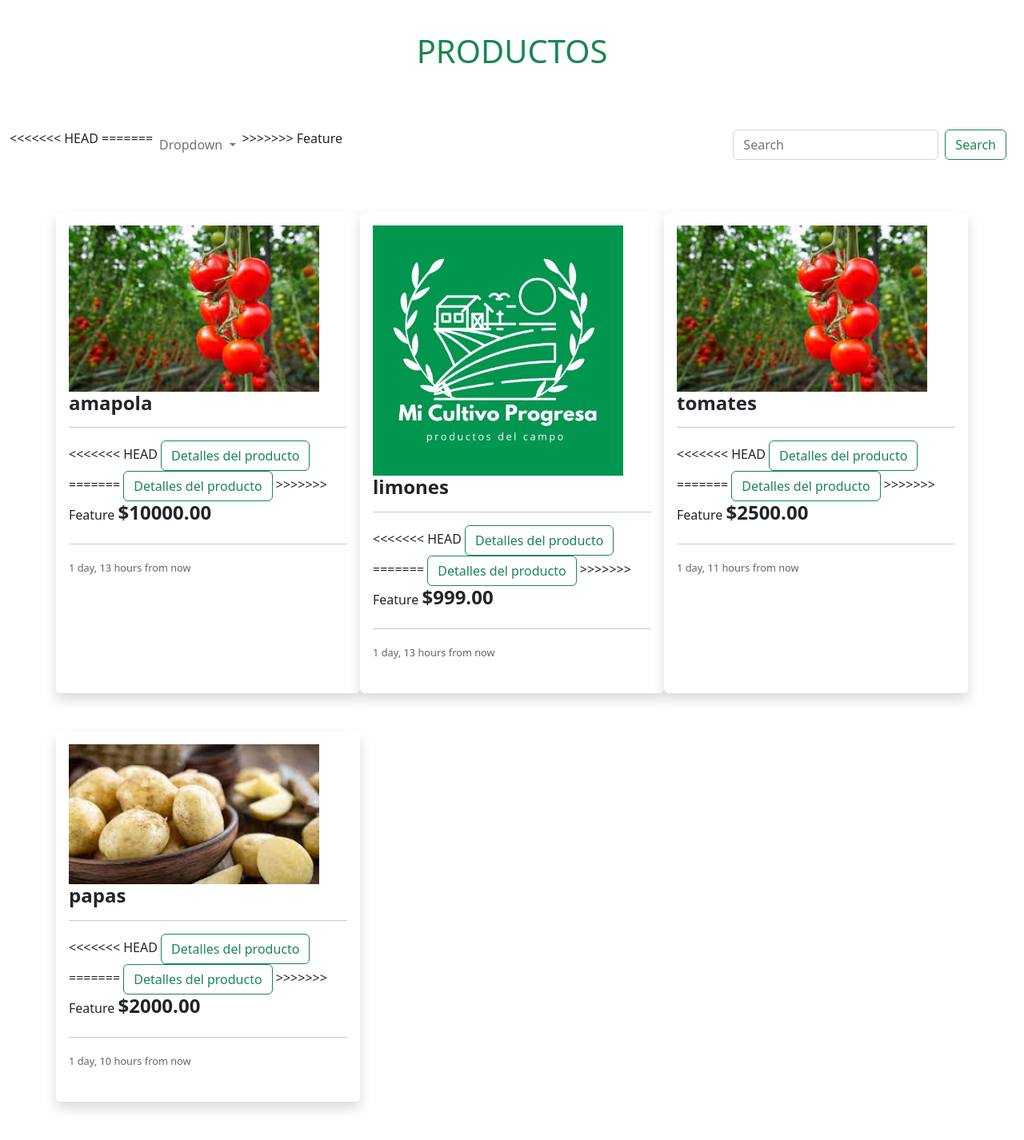
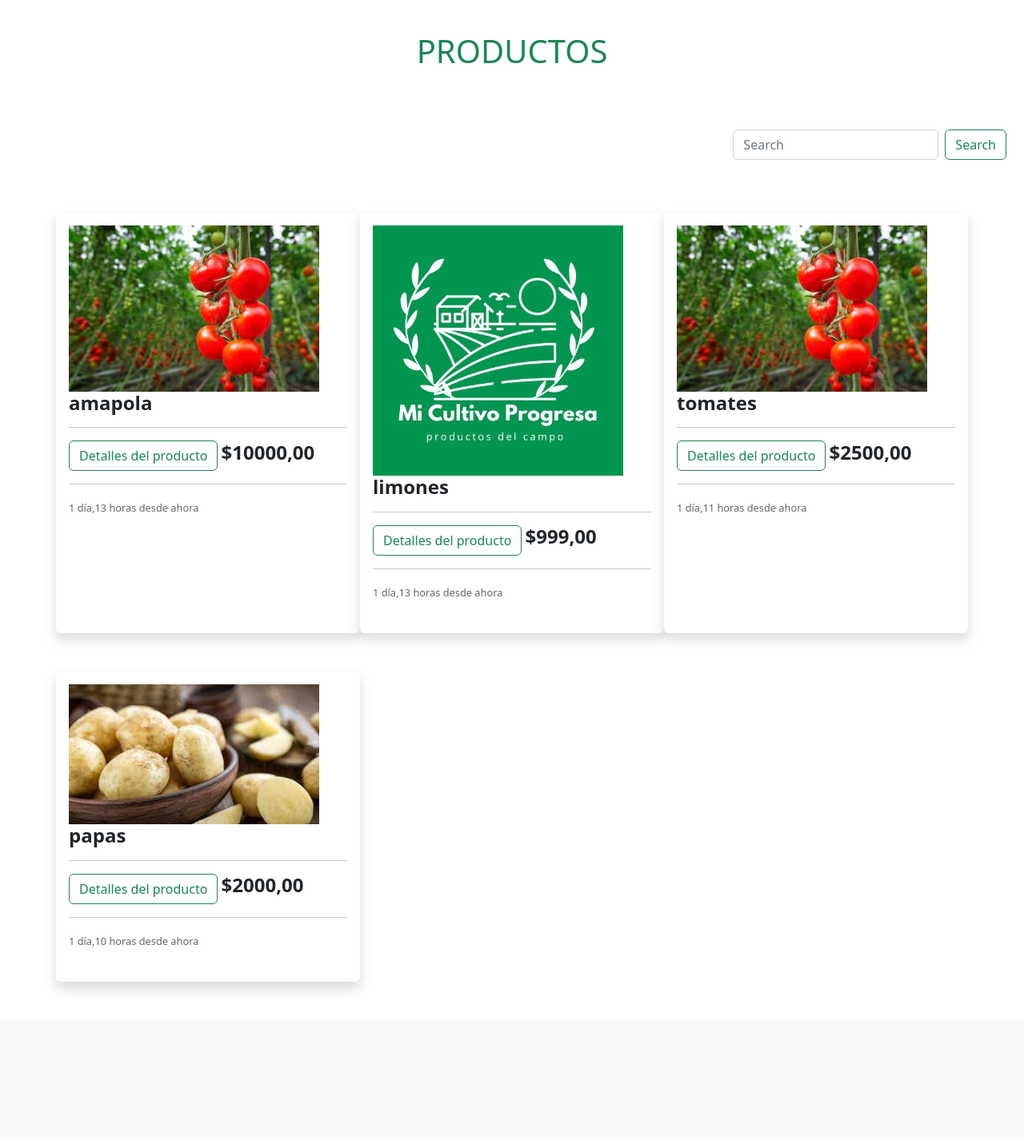
Before and after one commit to JohanMorenoT/ProjectMC, a Django app: page /feed/ in a window 1280 px wide. Shown: the part 56-1482 px from the top of the page at 80% size. After the commit the page ends 1293 px from the top, so only its background shows below. Run offline with Django 4.2, Linux system fonts and the light colour scheme; data comes from the database, SQL or seed files in the repository; both versions use the stored data as it was after the commit; some libraries are stand-ins or nearby versions.

```diff
--- a/AppMC/templates/social/feed.html
+++ b/AppMC/templates/social/feed.html
@@ -19,25 +19,12 @@
             <a href="{% url 'post' %}" class="btn btn-success btn-lg active" role="button" aria-pressed="true">Publicar</a>
             {% endif %}
 
-<<<<<<< HEAD
 
-=======
-          <li class="nav-item dropdown">
-            <a class="nav-link dropdown-toggle" href="#" role="button" data-bs-toggle="dropdown" aria-expanded="false">
-              Dropdown
-            </a>
-            <ul class="dropdown-menu">
-              <li><a class="dropdown-item" href="#">Action</a></li>
-              <li><a class="dropdown-item" href="#">Another action</a></li>
-              <li><hr class="dropdown-divider"></li>
-              <li><a class="dropdown-item" href="#">Something else here</a></li>
-            </ul>
-          </li>
->>>>>>> Feature
+
         </ul>
         <form class="d-flex" role="search">
           <input class="form-control me-2" type="search" placeholder="Search" aria-label="Search">
-          <button class="btn btn-outline-success" type="submit">Search</button>
+          <a class="btn btn-outline-success" href="{% url 'search' %}">Search</a>
         </form>
       </div>
     </div>
@@ -57,11 +44,8 @@
                     <h4><strong>{{post.name}}</strong></h4>
                     <hr>
 
-<<<<<<< HEAD
-                    <a class="btn btn-outline-success" href="#">Detalles del producto</a>
-=======
+
                     <a class="btn btn-outline-success" href="{% url 'product_detail' post.id %}">Detalles del producto</a>
->>>>>>> Feature
                     <h4 style="display: inline-block;"><strong>${{post.price}}</strong></h4>
                     <hr>
                     <time data-time="#">{{ post.timestamp|naturaltime }}</time>
--- a/AppMC/templates/social/login.html
+++ b/AppMC/templates/social/login.html
@@ -17,14 +17,11 @@
         <button type="submit" id="submit" class="btn btn-success">Login</button>
       </form>
       <p>No tienes una cuenta?: <a href="{% url 'register' %}">Register</a></p>
-<<<<<<< HEAD
 
 
 
-=======
     </div>
   </body>
 </html>
->>>>>>> Feature
 
 {% endblock %}
--- a/AppMC/templates/social/register.html
+++ b/AppMC/templates/social/register.html
@@ -17,8 +17,6 @@
         {% csrf_token %}
         {{ form.as_p }}
 
-<<<<<<< HEAD
-=======
         <button type="submit" id="submit" class="btn btn-success">Register</button>
       </form>
       <p>Ya tienes una cuenta?: <a href="{% url 'login' %}">Login</a></p>
@@ -27,4 +25,3 @@
 </html>
 
 {% endblock content %}
->>>>>>> Feature
--- a/AppMC/views.py
+++ b/AppMC/views.py
@@ -63,8 +63,6 @@ def post(request):
     return render(request, 'social/post.html', {'form' : form})
 
 def post_detail(request, post_id):
-    post = get_object_or_404(Post, post_id=post_id)
-    return render(request, 'post_detail.html', {'post': post})
     post = get_object_or_404(Post, pk=post_id)
     return render(request, 'social/post_detail.html', {'post': post})
 
--- a/ProjectMC/settings.py
+++ b/ProjectMC/settings.py
@@ -107,7 +107,7 @@ AUTH_PASSWORD_VALIDATORS = [
 # Internationalization
 # https://docs.djangoproject.com/en/4.1/topics/i18n/
 
-LANGUAGE_CODE = 'en-us'
+LANGUAGE_CODE = 'es-co'
 
 TIME_ZONE = 'UTC'
 
```
Also changed, not shown: AppMC/templates/social/post_detail.html (+7 -23 lines), db.sqlite3, media/usuarios/IMG_0418_MILQIdm.JPEG (added).
